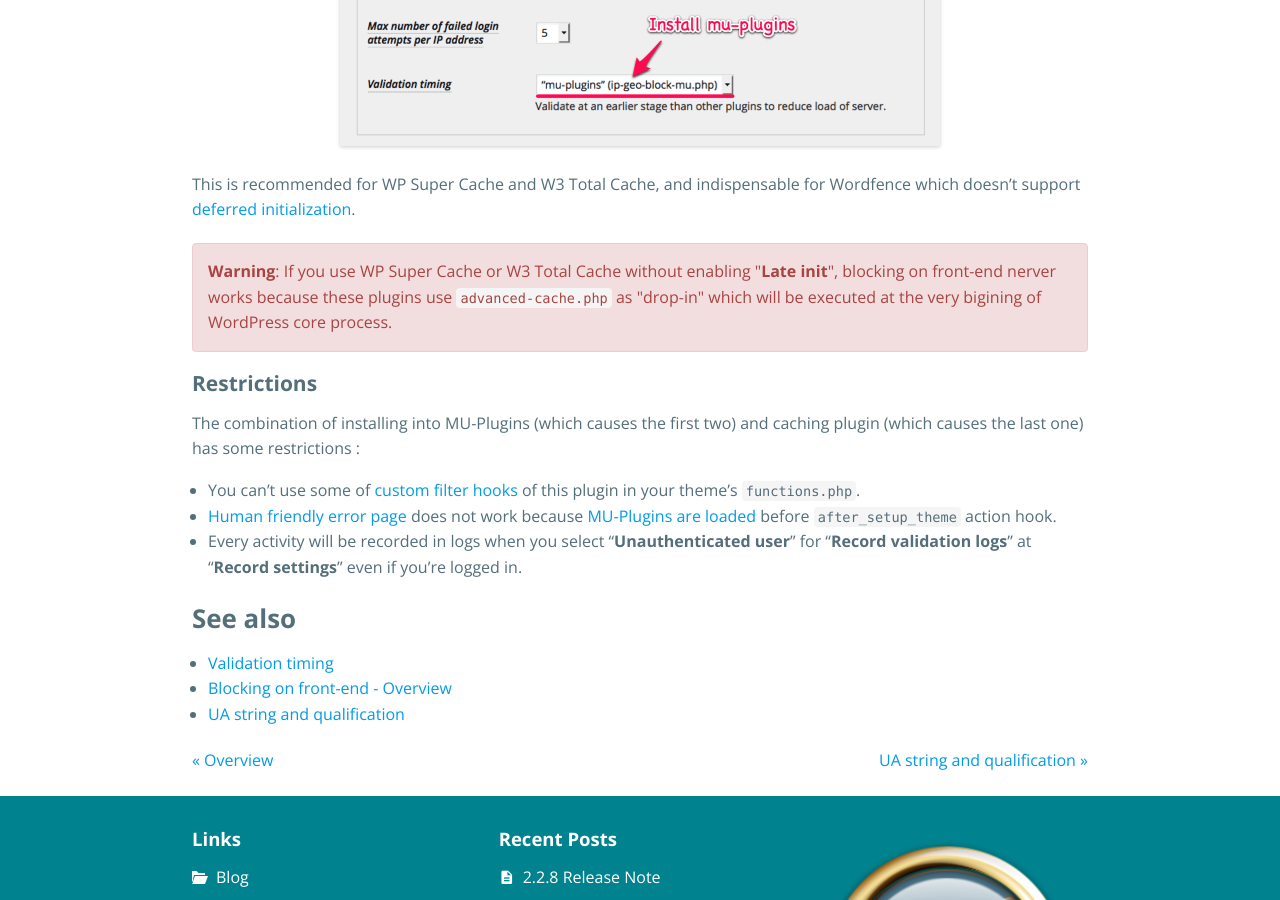
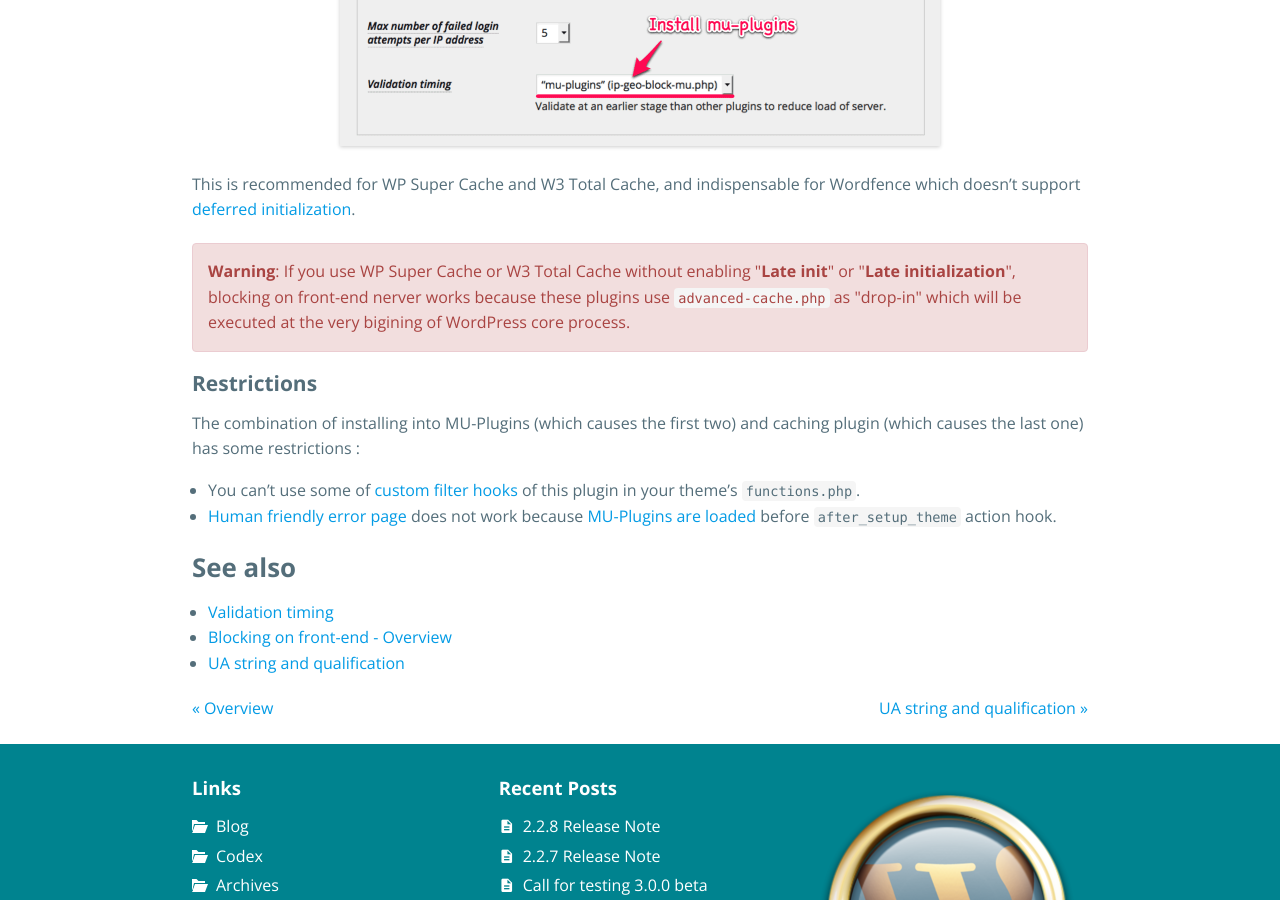
Before and after one commit to tokkonopapa/WordPress-IP-Geo-Block, a Jekyll site: the page built from _codex/04. Blocking on front-end/02/living-with-caching-plugin.md, in a window 1280 px wide and 900 px high, scrolled down 1113 px. Built offline with Jekyll 4.4.1, drawn with Linux system fonts in a browser that asks for light colours; some web fonts are replaced.

Commit message:
Update codex.

```diff
--- a/_codex/04. Blocking on front-end/02/living-with-caching-plugin.md
+++ b/_codex/04. Blocking on front-end/02/living-with-caching-plugin.md
@@ -48,8 +48,9 @@
 
 <div class="alert alert-danger">
 	<strong>Warning</strong>: If you use WP Super Cache or W3 Total Cache
-	without enabling "<strong>Late init</strong>", blocking on front-end
-	nerver works because these plugins use <code>advanced-cache.php</code> as
+	without enabling "<strong>Late init</strong>" or
+	"<strong>Late initialization</strong>", blocking on front-end nerver
+	works because these plugins use <code>advanced-cache.php</code> as
 	"drop-in" which will be executed at the very bigining of WordPress core
 	process.
 </div>
@@ -63,9 +64,6 @@
   your theme's `functions.php`.
 - [Human friendly error page][ErrorPage] does not work because [MU-Plugins are
   loaded][Action-Ref] before `after_setup_theme` action hook.
-- Every activity will be recorded in logs when you select "**Unauthenticated
-  user**" for "**Record validation logs**" at "**Record settings**" even if
-  you're logged in.
 
 ### See also ###
 
```
